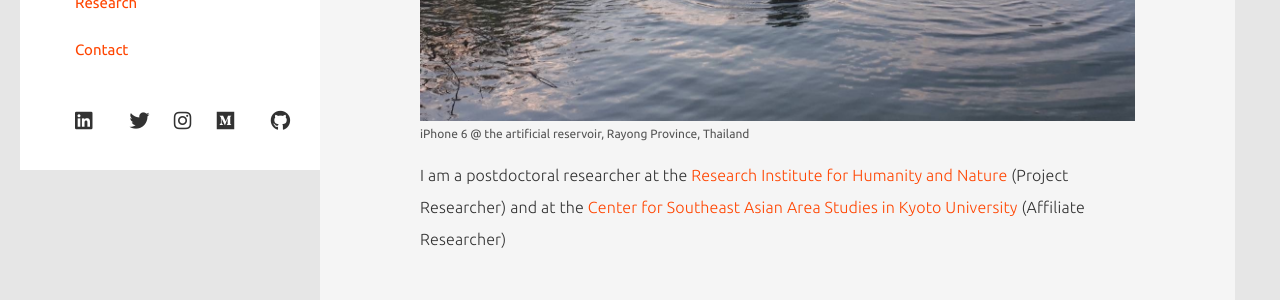
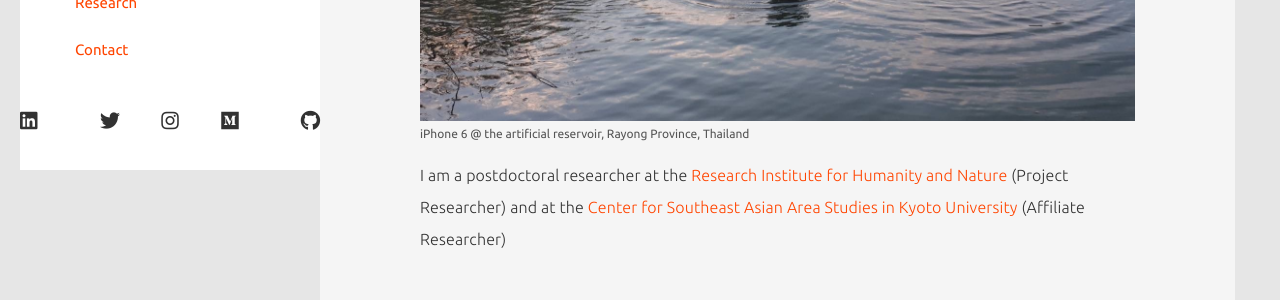
Before and after one commit to tjdk1992/tjdk1992.github.io, a Jekyll site: the page built from index.md, in a window 1280 px wide. Shown: the part 499-799 px from the top of the page. Built offline with Jekyll 4.4.1, drawn with Linux system fonts in a browser that asks for light colours; nearby versions of some CDN libraries.

Commit message:
update site

```diff
--- a/assets/css/components.css
+++ b/assets/css/components.css
@@ -48,7 +48,8 @@
 .socialmedia {
   display: grid;
   grid-template-columns: repeat(5, 1fr);
-  width: 100%;
+  width: calc(100% + 85px);
+  margin-left: -55px;
 }
 
 .socialmedia p {
```
